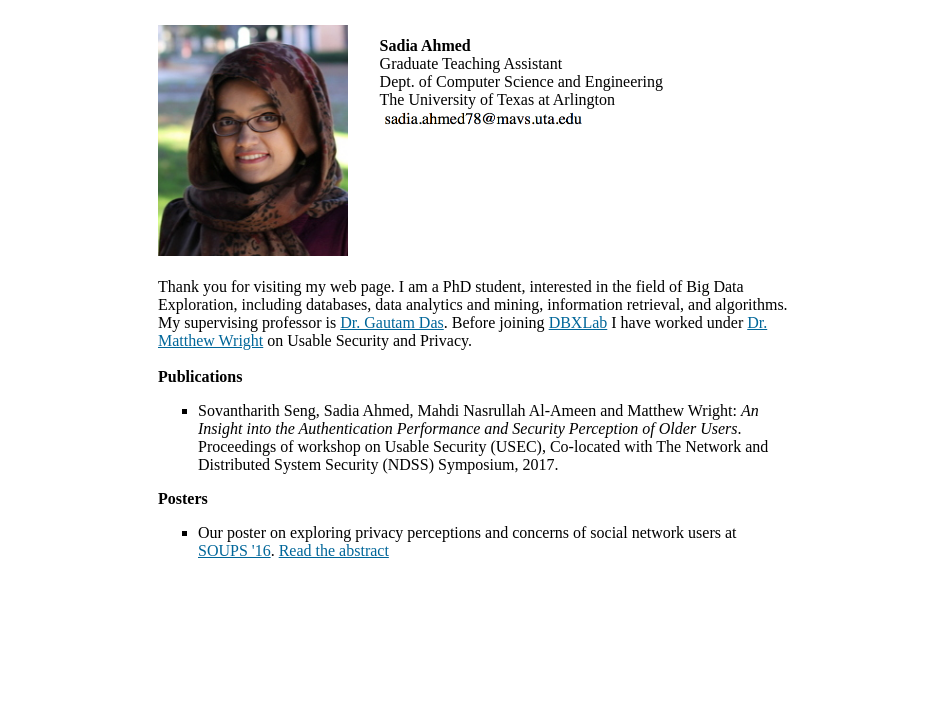
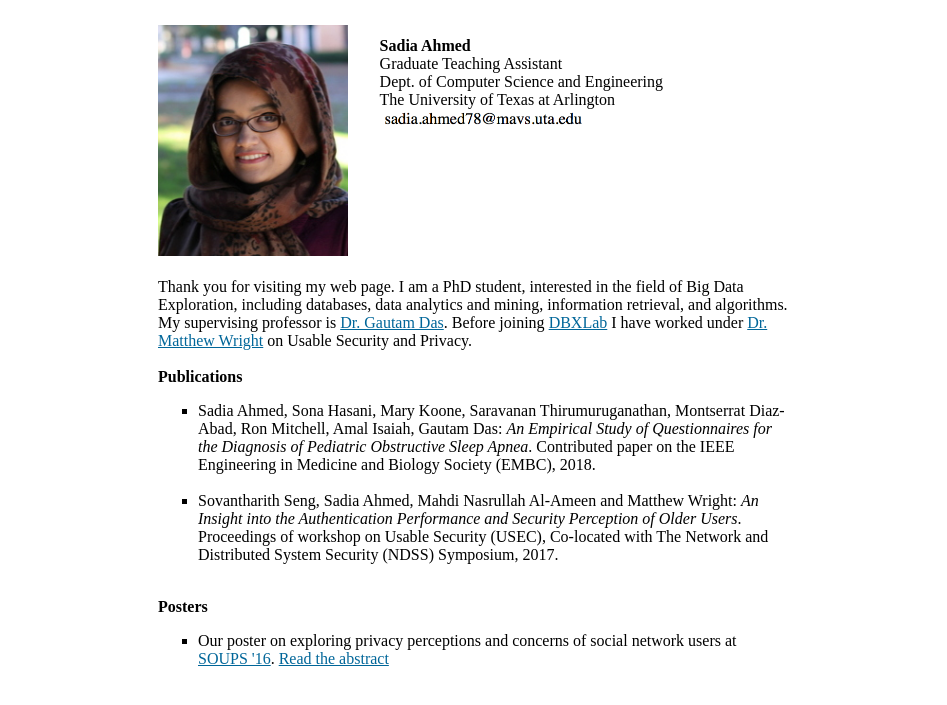
Before and after one commit to sadiaahmed/sadiaahmed.github.com, a plain HTML site: page index.html in a window 1280 px wide. Shown: the part 85-790 px from the top of the page, without its empty margins (166-1113 px from the left). Drawn offline with Linux system fonts and the light colour scheme.

Commit message:
added embc2018 sleep-apnea questionnaire paper

```diff
--- a/index.html
+++ b/index.html
@@ -117,7 +117,11 @@ Thank you for visiting my web page. I am a PhD student, interested in the field
 -->
 
 <strong>Publications</strong>
-<ul style="list-style-type:square">
+<ul style="list-style-type:square; margin: 1em 0;">
+    <li>
+        Sadia Ahmed, Sona Hasani, Mary Koone, Saravanan Thirumuruganathan, Montserrat Diaz-Abad, Ron Mitchell, Amal Isaiah, Gautam Das: <em>An Empirical Study of Questionnaires for the Diagnosis of Pediatric Obstructive Sleep Apnea</em>. Contributed paper on the IEEE Engineering in Medicine and Biology Society (EMBC), 2018.
+    </li>
+    <br/>
     <li>
         Sovantharith Seng, Sadia Ahmed, Mahdi Nasrullah Al-Ameen and Matthew Wright: <em>An Insight into the Authentication Performance and Security Perception of Older Users</em>. Proceedings of workshop on Usable Security (USEC), Co-located with The Network and Distributed System Security (NDSS) Symposium, 2017.
     </li>
@@ -126,6 +130,8 @@ Thank you for visiting my web page. I am a PhD student, interested in the field
     </li>
 -->
 </ul>
+
+<br/>
 
 <strong>Posters</strong>
 
```
